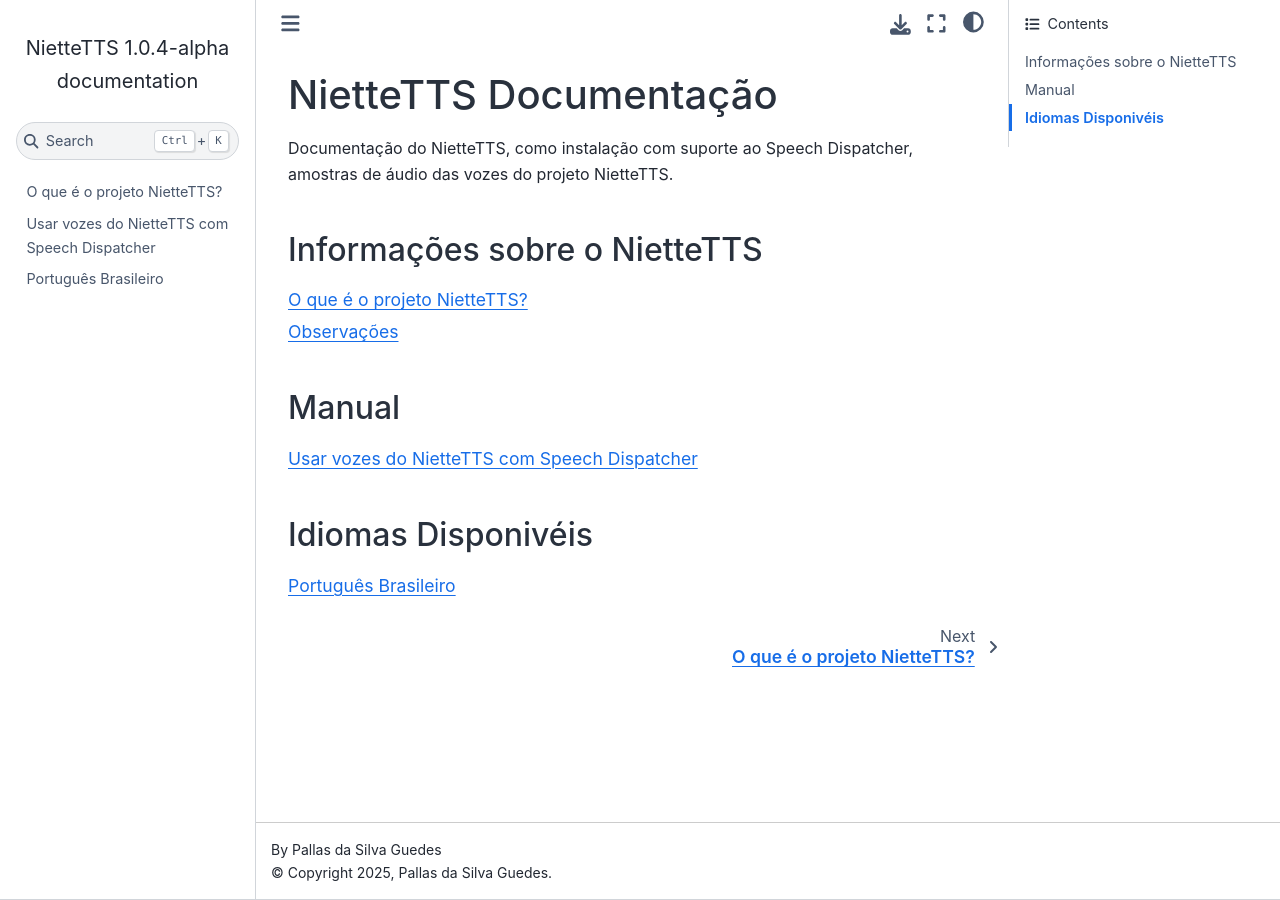
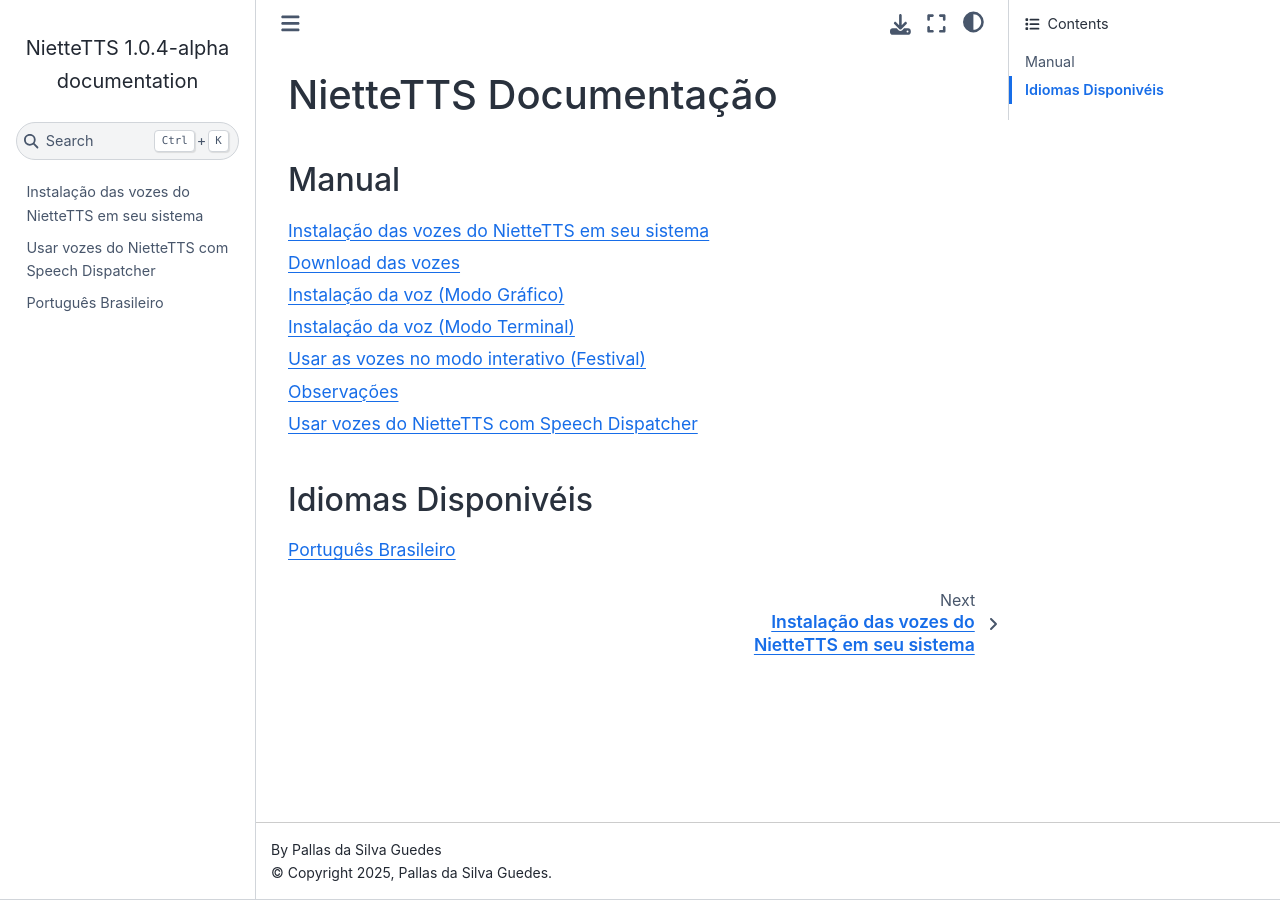
Before and after one commit to NietteLabs/niettelabs.github.io, a Sphinx documentation site: the page built from source/index.rst, in a window 1280 px wide. Built offline with Sphinx 7.4.7 and the Sphinx Book theme 1.1.4, drawn with Linux system fonts in a browser that asks for light colours.

Commit message:
Atualização de documentação, adição para instalação da voz .deb, e uso com modo interativo do Festival.

````diff
--- a/source/index.rst
+++ b/source/index.rst
@@ -6,21 +6,13 @@
 NietteTTS Documentação
 ==========================================
 
-Documentação do NietteTTS, como instalação com suporte ao Speech Dispatcher, amostras de áudio das vozes do projeto NietteTTS.
-
-Informações sobre o NietteTTS
-^^^^^^^^^^^^^^^^^^^^^^^^^^^^^
-.. toctree::
-   :maxdepth: 1
-
-   niettetts
-
 Manual
 ^^^^^^
 .. toctree::
    :maxdepth: 1
 
-   instalacao
+   manual/instalacao/instalacao
+   manual/instalacao/Speech_Dispatcher
 
 Idiomas Disponivéis
 ^^^^^^^^^^^^^^^^^^^
--- /dev/null
+++ b/source/manual/instalacao/instalacao.md
@@ -0,0 +1,66 @@
+# Instalação das vozes do NietteTTS em seu sistema
+
+Disponível apenas para sistema operativos (Debian/Ubuntu) ou que baseiam neles.
+
+# Download das vozes
+
+Vai em [releases do NietteTTS](https://github.com/NietteLabs/NietteTTS/releases), na versão recente e baixe uma das vozes disponíveis em .deb.
+
+# Instalação da voz (Modo Gráfico)
+
+Após escolher e baixar o arquivo da voz, apenas clique duas vezes para abrir sua loja de apps e clique em instalar, após isso ocorrerá a solitação de senha para fazer instalação.
+
+# Instalação da voz (Modo Terminal)
+
+Caso seu sistema não tiver um instalador .deb, é possivel fazer a instalação via terminal usado *apt*.
+
+**Abrar seu terminal e digite o seguite comando:**
+
+```bash
+sudo apt-get install ./(onde_sua_voz_deb_estar).deb
+```
+
+**Exemplo voz Paula está baixada em Download:**
+
+```bash
+sudo apt-get install ./Download/festival-pt-niettelabs-paula-cg.deb
+```
+
+Após executar um desses comandos, é necessario digitar a senha para fazer a instalação (na maioria dos casos).
+
+# Usar as vozes no modo interativo (Festival)
+
+**Para usar as vozes em modo interativo do Festival:**
+Para iniciar Festival em modo interativo
+```bash
+festival
+```
+
+Para listar as vozes instaladas no Festival
+```lisp
+(voice.list)
+```
+
+**Quando aparacer sua voz instalada:**
+Para listar as vozes instaladas no Festival
+```lisp
+(voice_nome_completo_voz_que_escolher)
+```
+
+**Exemplo para voz Paula**
+```lisp
+(voice_niettelabs_pt_paula_cg)
+```
+
+**Fazer a voz falar**
+```lisp
+(SayText "Seu texto Aqui")
+```
+
+# Observações
+Caso houver aspas simples (') ou duplas ("), é necéssario colocar \ nelas para Festival conseguir ler
+
+**Exemplo**
+```lisp
+(SayText "O Livro \"Pequeno Manual Anti-Transfobia\" de Júlia Klee")
+```
````
Also changed, not shown: other parts of source/index.rst (+1 -1 lines), source/lang/pt-br.md (renamed from source/pt-br.md), source/manual/instalacao/Speech_Dispatcher.md (renamed from source/instalacao.md).
